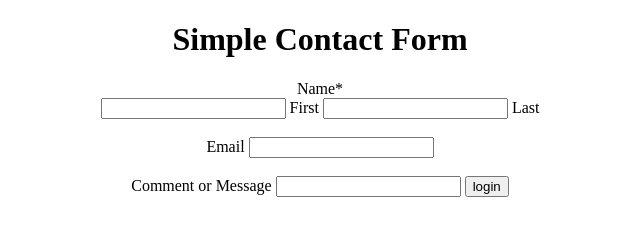
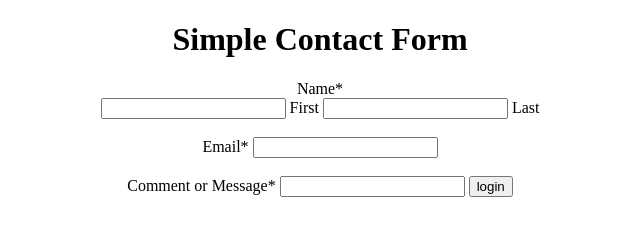
Before and after one commit to nics12341244/TAN_BOTIN-pakners, a plain HTML site: page index.html in a window 1280 px wide. Shown: the full height of the page, 320-960 px from the left. Drawn offline with Linux system fonts and the light colour scheme.

Commit message:
Update index.html
b

```diff
--- a/index.html
+++ b/index.html
@@ -18,11 +18,11 @@
          <label>Last</label>
 
          <br><br>
-            <label>Email</label>
+            <label>Email*</label>
          <input type = "text" id = "Email" id="Email" required>
 
          <br><br>
-         <label>Comment or Message</label>
+         <label>Comment or Message*</label>
         <input type = "text" id = "Comment" name = "Comment" required>
 
          <button type="submit"> login </button>
```
